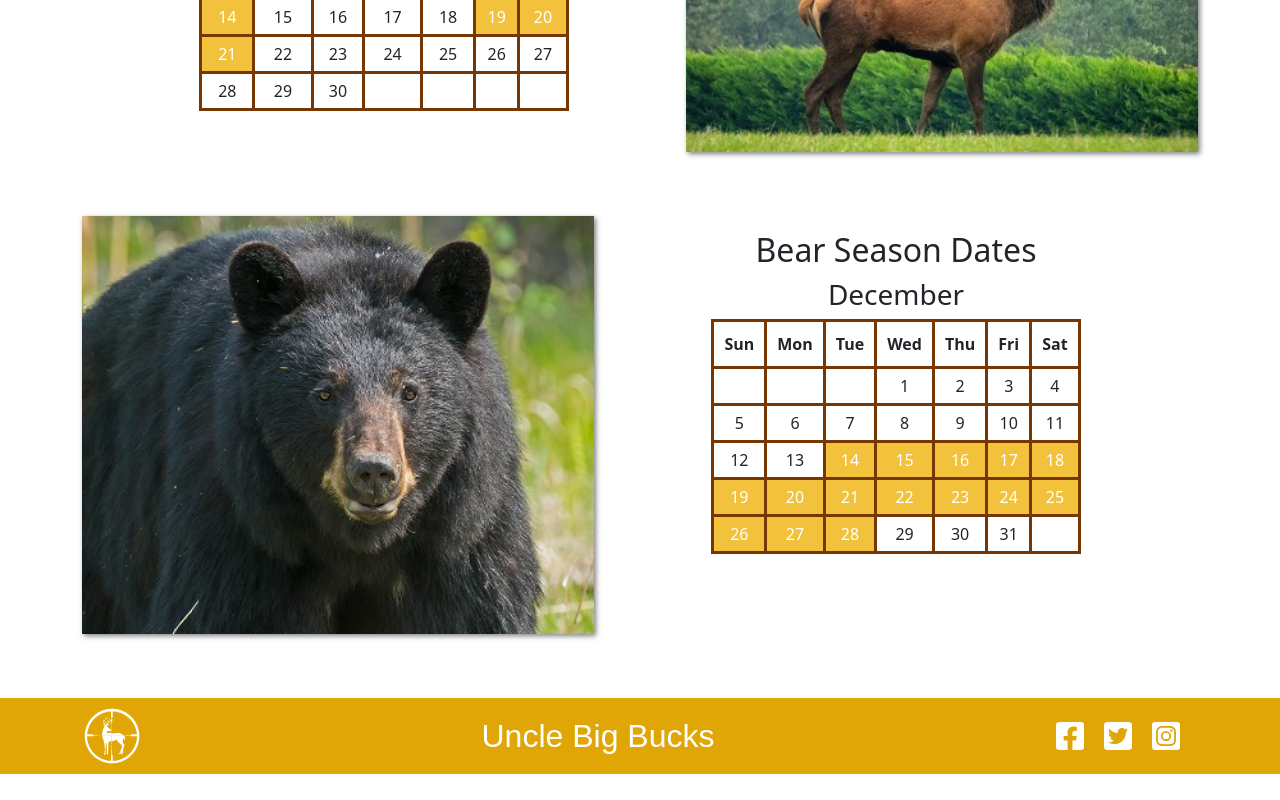
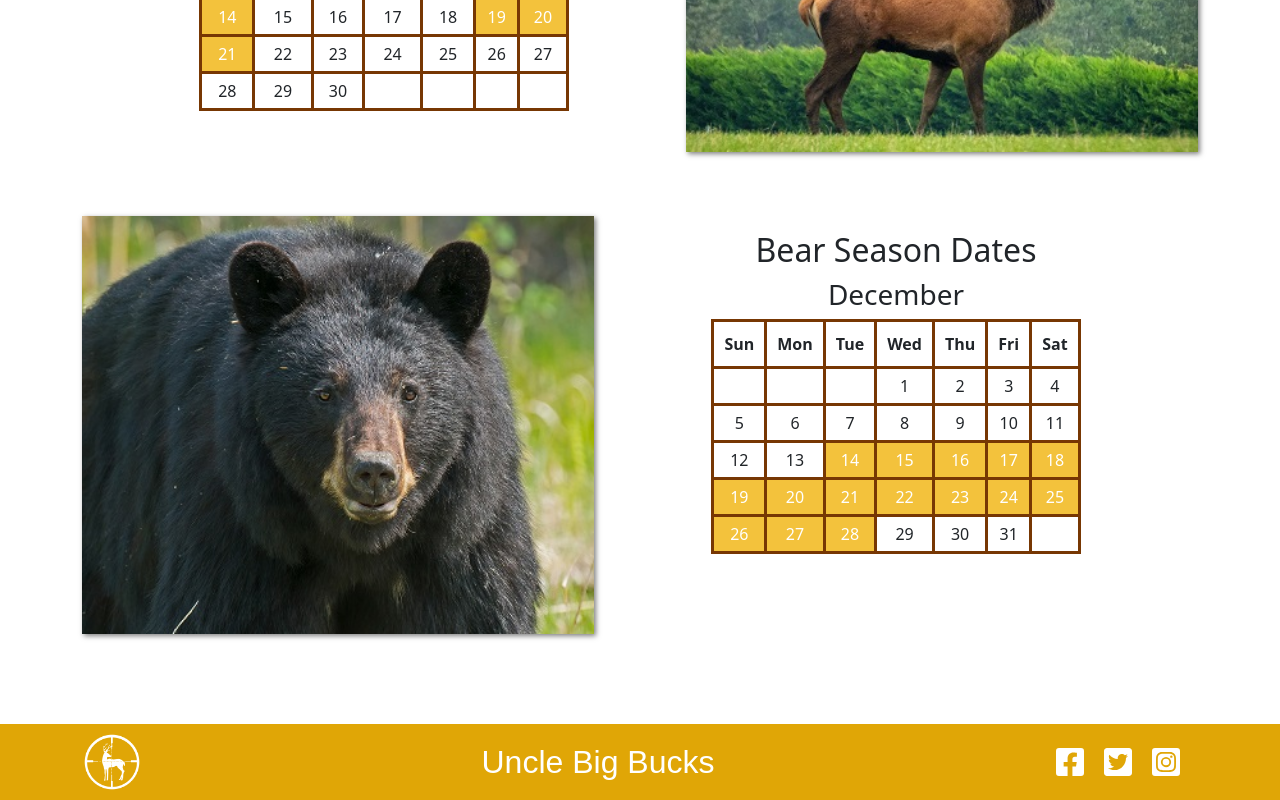
Before and after one commit to ragtop66goat/big-bucks, a React (Create React App) app: page /seasons in a window 1280 px wide. Shown: the part 882-1682 px from the top of the page. Before the commit the page ends 1656 px from the top, so only its background shows below. Built offline with nearby package versions, Linux system fonts and the light colour scheme.

Commit message:
Updated footer top margin.

```diff
--- a/src/components/footer/footer.css
+++ b/src/components/footer/footer.css
@@ -3,7 +3,7 @@
 }
 
 .footer {
-    margin-top: 4rem;
+  margin-top: 7%;
   display: flex;
   justify-content: space-between;
   align-items: center;
--- a/src/pages/seasonsPage/Seasons.js
+++ b/src/pages/seasonsPage/Seasons.js
@@ -1,4 +1,3 @@
-import Calendar from "react-calendar";
 import deer from "../../images/deer.jpg";
 import elk from "../../images/elk.jpg";
 import bear from "../../images/bear.jpg";
```
Also changed, not shown: src/pages/aboutPage/About.js (deleted, +0 -7 lines). Lines whose indentation alone changed are shown as unchanged.
